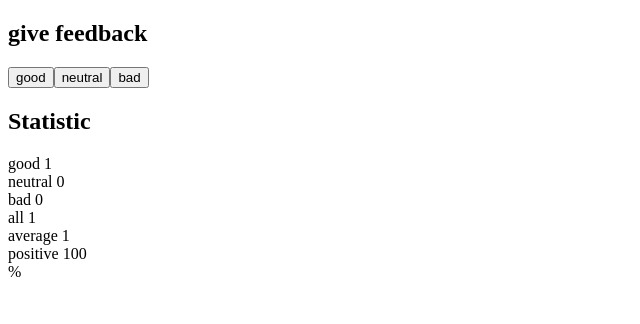
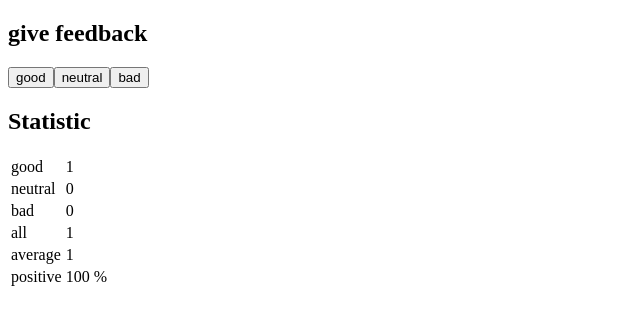
Before and after one commit to Cryobiosis/fullstack, a React (Create React App) app in the folder osa1/unicafe/: page / in a window 1280 px wide. Both pictures are taken after a click on the button "good". Shown: the top 324 px of the page, without its empty margins (0-640 px from the left). Built offline with nearby package versions, Linux system fonts and the light colour scheme.

Commit message:
1.6 unicafe step6

```diff
--- a/osa1/unicafe/src/index.js
+++ b/osa1/unicafe/src/index.js
@@ -8,9 +8,9 @@ const Button = (props) => (
 )
 
 const StatisticLine = (props) =>  (
-  <div>
-    <div>{props.name} {props.value}</div>
-  </div>
+  <tr>
+    <td>{props.name}</td><td>{props.value}{props.suffix}</td>
+  </tr>
 )
 
 const Statistic = ({good, bad, neutral}) =>  {
@@ -22,12 +22,16 @@ const Statistic = ({good, bad, neutral}) =>  {
   if (good > 0 || bad > 0 || neutral > 0)
     return (
       <div>
-      <StatisticLine value={good} name="good"/>
-      <StatisticLine value={neutral} name="neutral"/>
-      <StatisticLine value={bad} name="bad"/>
-      <StatisticLine value={all} name="all"/>
-      <StatisticLine value={avg} name="average"/>
-      <StatisticLine value={good / all * 100} name="positive"/> %
+        <table>
+          <tbody>
+        <StatisticLine value={good} name="good"/>
+        <StatisticLine value={neutral} name="neutral"/>
+        <StatisticLine value={bad} name="bad"/>
+        <StatisticLine value={all} name="all"/>
+        <StatisticLine value={avg} name="average"/>
+        <StatisticLine value={good / all * 100} name="positive" suffix=" %"/>
+        </tbody>
+      </table>
       </div>)
     else
       return <div>No feedback given</div>
```
